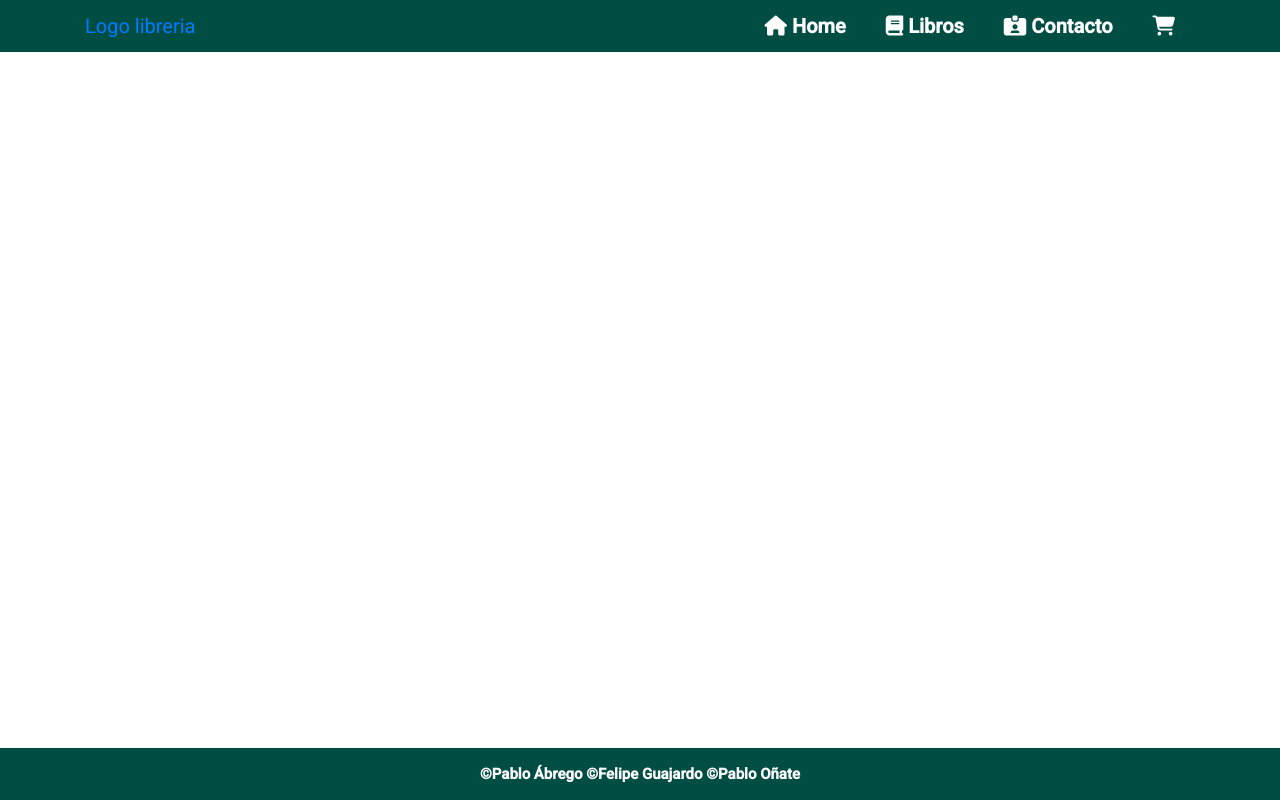
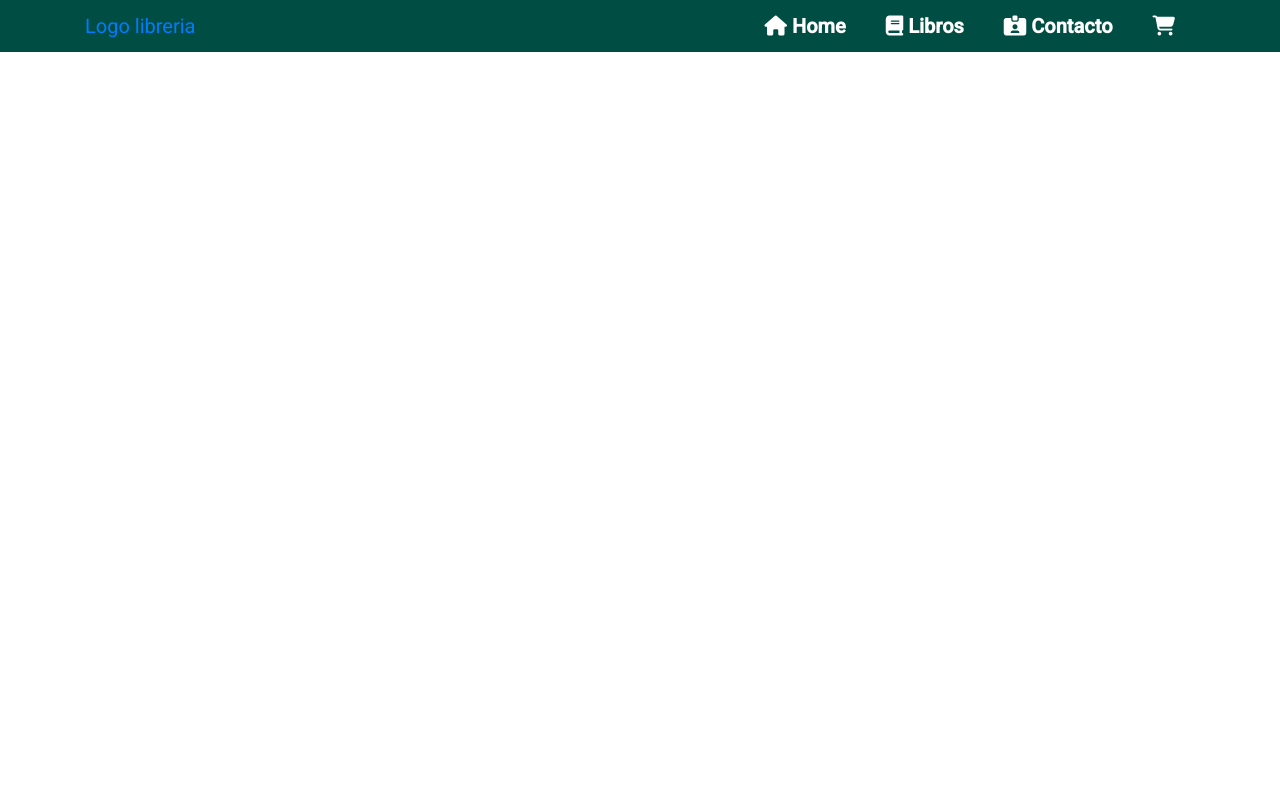
Before and after one commit to FelipeAGN/front-tienda, an Angular app: page /book/1 in a window 1280 px wide. Built offline with nearby package versions, Linux system fonts and the light colour scheme; no server answers.

Commit message:
comentado footer

```diff
--- a/src/app/app.component.html
+++ b/src/app/app.component.html
@@ -8,4 +8,5 @@
 </div>
 
 
-<app-footer></app-footer>
+<!--<app-footer></app-footer>
+-->
```
